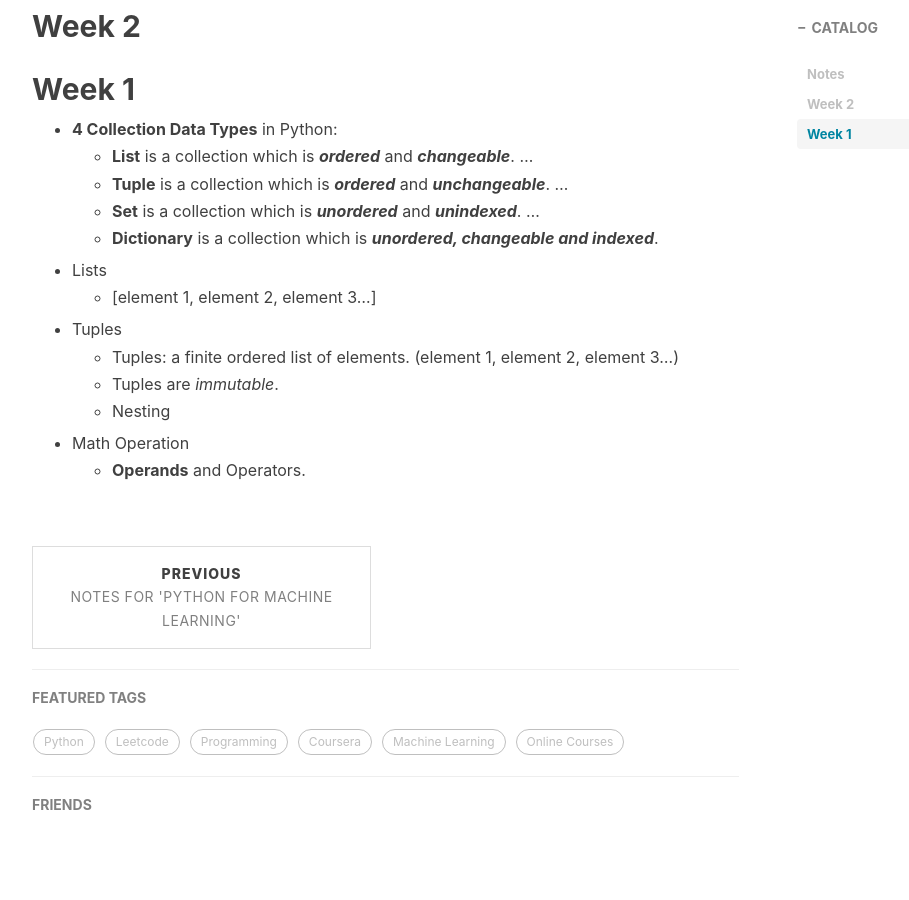
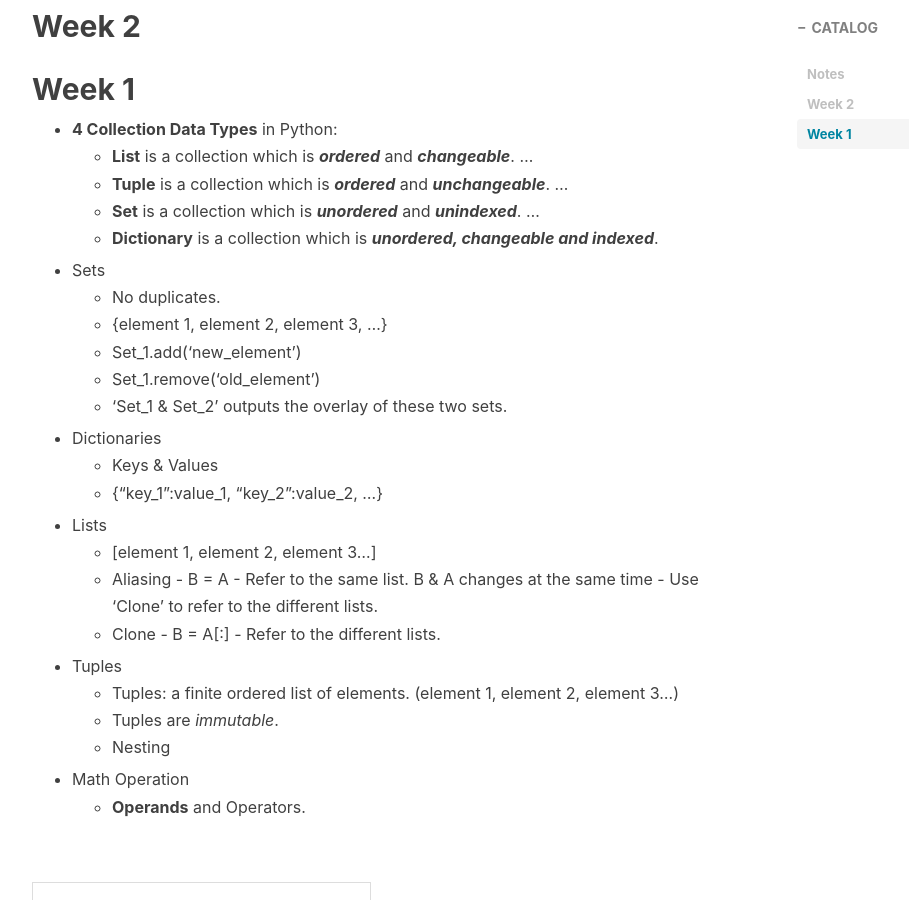
Before and after one commit to xian49930/jiuwuzhi.github.io, a Jekyll site: the page built from _posts/2019-09-09-Notes-Python for DS and AI.md, in a window 1280 px wide and 900 px high, scrolled down 834 px. Shown: the whole window, without its empty margins (233-1142 px from the left). Built offline with Jekyll 4.4.1, drawn with Linux system fonts in a browser that asks for light colours; nearby versions of some CDN libraries; comment, search, counter and statistics services are not loaded.

Commit message:
Update _posts/2019-09-09-Notes-Python for DS and AI.md

```diff
--- a/_posts/2019-09-09-Notes-Python for DS and AI.md
+++ b/_posts/2019-09-09-Notes-Python for DS and AI.md
@@ -32,8 +32,26 @@ This posts records all my notes for the online course - Python for Data Science
 	- **Set** is a collection which is ***unordered*** and ***unindexed***. ...
 	- **Dictionary** is a collection which is ***unordered, changeable and indexed***.
 
+- Sets
+	- No duplicates.
+	- {element 1, element 2, element 3, ...}
+	- Set_1.add('new_element')
+	- Set_1.remove('old_element')
+	- 'Set_1 & Set_2' outputs the overlay of these two sets.
+
+- Dictionaries
+	- Keys & Values
+	- {"key_1":value_1, "key_2":value_2, ...}
+
 - Lists
 	- [element 1, element 2, element 3...]
+	 - Aliasing
+	 	- B = A
+	 	- Refer to the same list. B & A changes at the same time
+	 	- Use 'Clone' to refer to the different lists.
+	 - Clone
+	 	- B = A[:]
+	 	- Refer to the different lists.
 
 - Tuples
 	- Tuples: a finite ordered list of elements. (element 1, element 2, element 3...)
```
